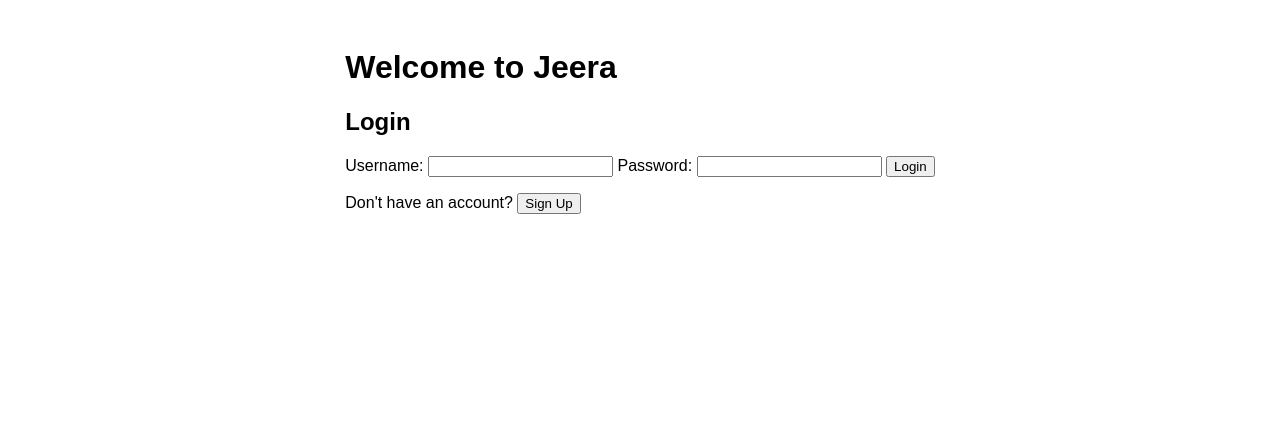
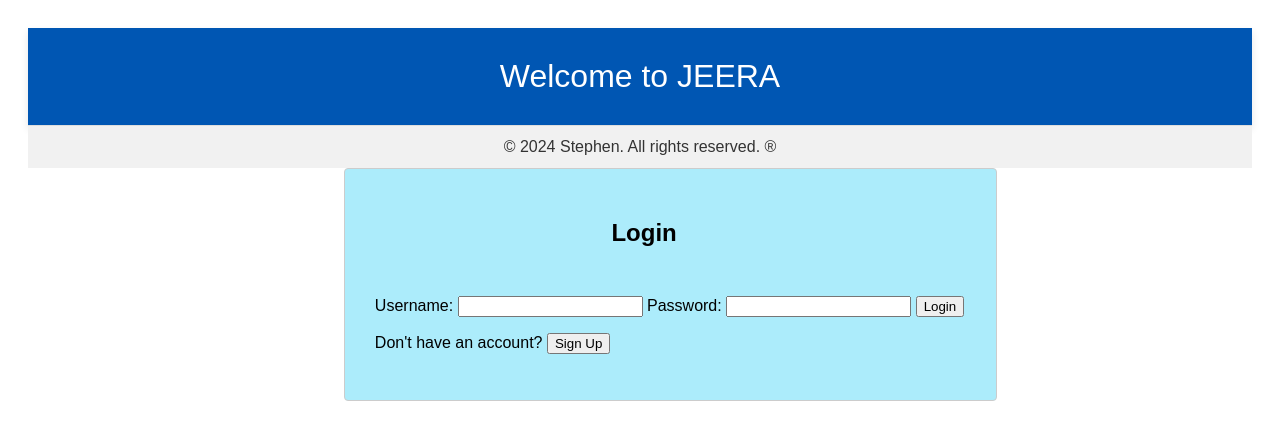
Before and after one commit to Cyber-Finn/Jeera-Project-Manager, a PHP site: page /Login/index.html in a window 1280 px wide. Shown: the top 440 px of the page. Run offline with PHP 8.4, Linux system fonts and the light colour scheme.

Commit message:
Fix: Injection prevention | Add: Realtime UI updates and redirection Description: We've defended against JS/HTML and SQL injection. We've also added some real-time updating for the UI elements, and added redirection. Redirection is nice because it allows us to keep our code files nice and ordered, while keeping the system easy to use

```diff
--- a/Code/Board/get_tasks.php
+++ b/Code/Board/get_tasks.php
@@ -1,4 +1,6 @@
 <?php
+    //Note: we don't need to sanitize anything here because we're only getting stuff from the DB - which was already sanitized
+
     header('Content-Type: application/json'); // Ensure that we're passing JSON back
     require_once '../connection_details.php';
     require_once '../auth.php';
--- a/Code/Login/index.html
+++ b/Code/Login/index.html
@@ -1,5 +1,4 @@
 <!DOCTYPE html>
-<html lang="en">
 <head>
   <meta charset="UTF-8">
   <meta name="viewport" content="width=device-width, initial-scale=1.0">
@@ -10,10 +9,15 @@
   <script src="login.js" defer></script>
 </head>
 <body>
+  <header id="header">
+    Welcome to JEERA
+  </header>
+  <div class="footer">
+    &copy; 2024 Stephen. All rights reserved. &reg;
+  </div>
   <div id="auth-container">
-    <h1>Welcome to Jeera</h1>
     <div id="login-form">
-      <h2>Login</h2>
+      <h2 id="login-title">Login</h2>
       <form id="login" method="POST">
         <label for="username">Username:</label>
         <input type="text" id="username" name="username" required autocomplete="username">
@@ -24,7 +28,7 @@
       <p>Don't have an account? <button id="signup-btn">Sign Up</button></p>
     </div>
     <div id="signup-form" style="display: none;">
-      <h2>Sign Up</h2>
+      <h2 id="signup-title">Sign Up</h2>
       <form id="signup" method="POST">
         <label for="new-username">Username:</label>
         <input type="text" id="new-username" name="username" required autocomplete="username">
--- a/Code/Login/login.js
+++ b/Code/Login/login.js
@@ -1,17 +1,14 @@
 $(document).ready(function() {
-    // Show signup form and hide login form
   $('#signup-btn').click(function() {
       $('#login-form').hide();
       $('#signup-form').show();
   });
 
-    // Show login form and hide signup form
   $('#login-btn').click(function() {
       $('#signup-form').hide();
       $('#login-form').show();
   });
 
-    // Handle login form submission
   $('#login').on('submit', function(event) {
       event.preventDefault();
       const formData = {
@@ -19,18 +16,16 @@ $(document).ready(function() {
           password: $('#password').val()
       };
 
-      console.log(formData);
-
       ajaxRequest('login.php', 'POST', formData, function(response) {
-        if (response.message === 'Login successful') {
-          window.location.href = '../Board/index.html'; // Redirect to the task management page once they've logged in
+          if (response.redirect) {
+              alert('Login failed: ' + response.message);
+              window.location.href = '../Login/index.html';
           } else {
-          alert('Login failed: ' + response.message);
+              window.location.href = '../Board/index.html';
           }
       }, 'json');
   });
 
-    // Handle signup form submission
   $('#signup').on('submit', function(event) {
       event.preventDefault();
       const formData = {
@@ -38,7 +33,7 @@ $(document).ready(function() {
           password: $('#new-password').val()
       };
 
-      ajaxRequest('signup.php','POST', formData, function(response) {
+      ajaxRequest('signup.php', 'POST', formData, function(response) {
           if (response.message === 'User created successfully') {
               alert('Signup successful! Please log in.');
               $('#signup-form').hide();
@@ -49,15 +44,12 @@ $(document).ready(function() {
       }, 'json');
   });
 
-     // AJAX request function using jQuery
-    //  This is a generic function we've created that we reuse throughout all the other methods of sending/updating data
   function ajaxRequest(url, method, formData, callback) {
       $.ajax({
           url: url,
           method: method,
           data: formData,
           success: function(response) {
-            //console.log('Raw response:', response); // Log the raw response for debugging
               try {
                   const parsedResponse = typeof response === 'object' ? response : JSON.parse(response);
                   //callback here is a bit weird at first, but it's basically just the method we've told AJAX to call when it gets a response
--- a/Code/styles.css
+++ b/Code/styles.css
@@ -7,17 +7,48 @@ body {
     padding: 20px;
   }
 
-  /* Header styles */
-  #header {
-    font-size: 32px; /* Increased font size */
-    margin-bottom: 40px; /* Increased margin */
-    background: #0056b3; /* Slightly darker blue shade */
-    color: white;
-    width: 100%; /* Full-width header */
-    text-align: center; /* Centered text */
-    padding: 20px 0; /* Padding for height */
-    box-shadow: 0 4px 8px rgba(0, 0, 0, 0.1); /* Slight shadow for depth */
+/* Header styles */
+header {
+  width: 100%; /* Full-width header */
+  background: #0056b3; /* Slightly darker blue shade */
+  color: white;
+  text-align: center; /* Centered text */
+  padding: 20px 0; /* Padding for top and bottom */
+  font-size: 1.5rem; /* Responsive font size */
+  box-shadow: 0 4px 8px rgba(0, 0, 0, 0.1); /* Slight shadow for depth */
+  box-sizing: border-box; /* Include padding and border in the element's total width and height */
+  display: flex;
+  align-items: center;
+  justify-content: center;
+}
+/* Responsive adjustments for larger screens */
+@media (min-width: 1200px) {
+  header {
+      padding: 30px 0;
+      font-size: 2rem;
   }
+}
+/* Responsive adjustments for smaller screens. Not working for mobile.. */
+@media (max-width: 600px) {
+  header {
+      padding: 15px 0;
+      font-size: 1.2rem;
+      width: 250%;
+      text-align: center;
+      justify-content: center;
+  }
+}
+.footer {
+  text-align: center;
+  padding: 1%;
+  background-color: #f1f1f1; /* Light grey background */
+  color: #333; /* Dark grey text */
+  border-top: 1px solid #ddd; /* Subtle border at the top */
+  position: relative;
+  bottom: 0;
+  width: 100%;
+  box-sizing: border-box;
+}
 
   /* Button to open the modal */
   #createTaskButton {
@@ -143,7 +174,7 @@ body {
     padding-top: 1%;
   }
 
-  .task-card.completed {
+  .task-card.completed, .completed {
     background: #e0e0e0;
     color: #888;
   }
@@ -231,3 +262,21 @@ body {
   justify-content: center;
   margin-left: 10px;
 }
+
+/* login and signup forms -> I did these last because my main focus was on the underlying system */
+#login-form, #signup-form {
+  padding: 5%;
+  background-color: #acecfb;
+  margin-bottom: 10px;
+  border: 1px solid #ccc;
+  border-radius: 4px;
+  cursor: grab;
+  width: 100%;
+  /* position: fixed; */
+  /* margin-left: 25%; */
+}
+
+#login-title, #signup-title {
+  margin-left: 40%;
+  padding-bottom: 5%;
+}
--- /dev/null
+++ b/notes.txt
@@ -0,0 +1,6 @@
+I tried to get the mobile solution working, but ran into lots of trouble, specifically around the way that clicks are handled on mobile.
+I would've liked more time to resolve the mobile issues, but didn't focus too much on it since it was out of scope.
+
+If I get time to revisit this, I'd like to make sure that the mobile version:
+1. Headers displays nicely
+2. Can drag and drop tasks
```
Also changed, not shown: Code/Board/app.js (+88 -127 lines), Code/Board/complete_task.php (+6 -2 lines), Code/Board/create_task.php (+7 -1 lines), Code/Board/index.html (+6 -3 lines), Code/Board/index.php (+4 -4 lines), Code/Board/update_task_details.php (+8 -1 lines), Code/Board/update_task_status.php (+6 -1 lines), Code/Login/login.php (+15 -9 lines), Code/Login/signup.php (+5 -3 lines), Code/auth.php (+25 -13 lines), Code/index.html (added, +13 -0 lines), Code/sanitization.php (added, +10 -0 lines), Database/Database scripts.txt (+2 -10 lines), Code/Login/logout.php (indentation only). Lines whose indentation alone changed are shown as unchanged.
